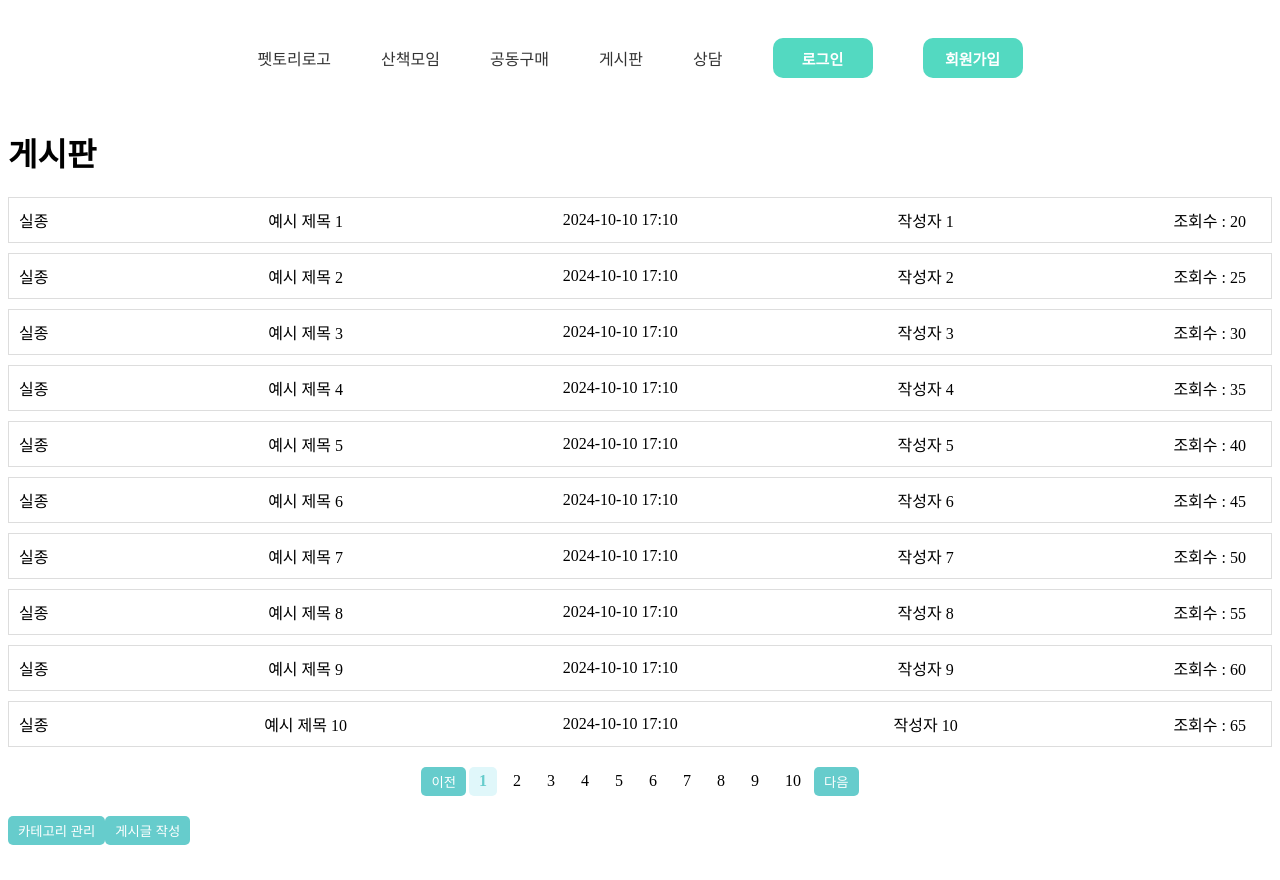
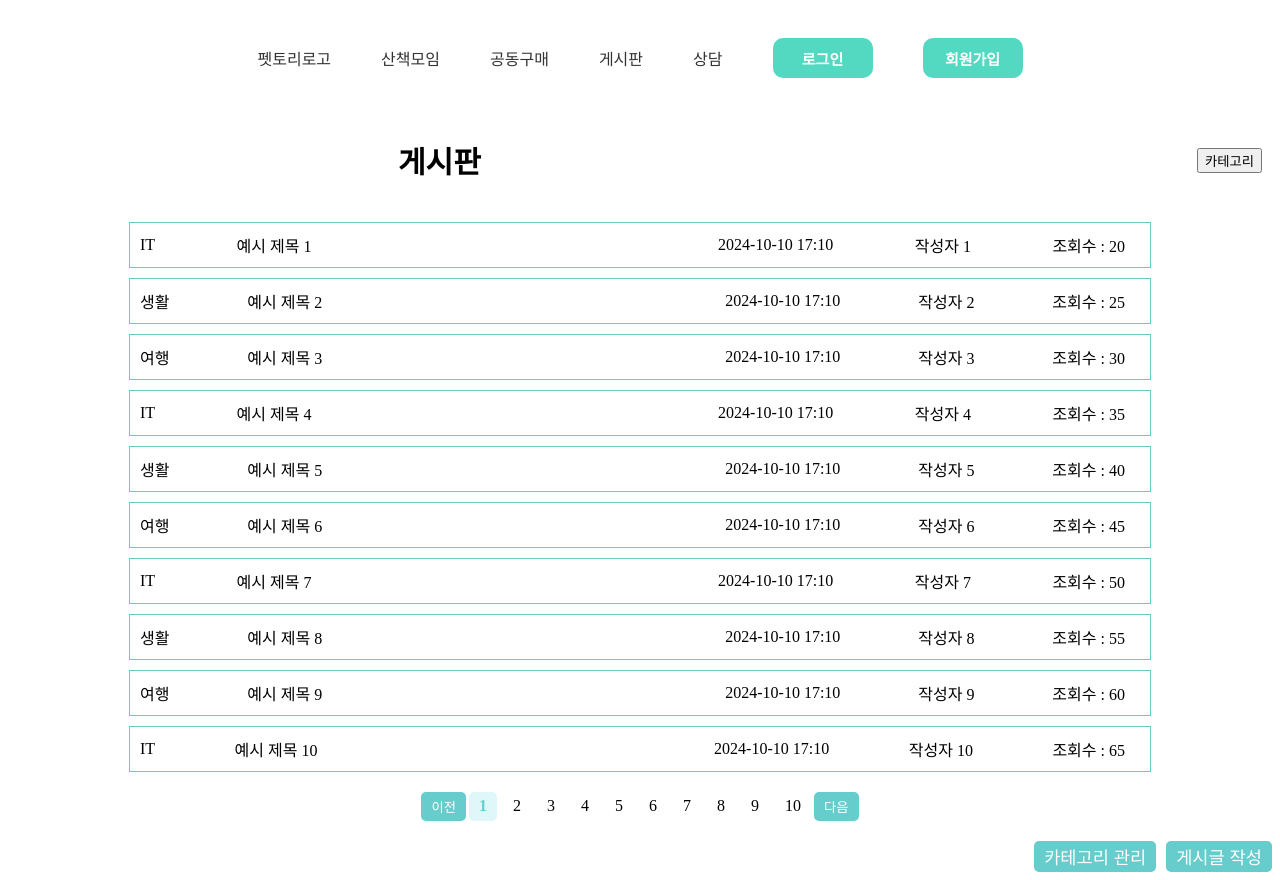
Before and after one commit to beyond-sw-camp/be10-3rd-Pettory-pettory, a Vue app in the folder board/: page /board in a window 1280 px wide. Before the commit the page ends 853 px from the top, so only its background shows below. Built offline with nearby package versions, Linux system fonts and the light colour scheme.

Commit message:
페이징 바 setup 함수 업데이트

```diff
--- a/board/src/board/components/BoardPagingBar.vue
+++ b/board/src/board/components/BoardPagingBar.vue
@@ -34,17 +34,24 @@ export default defineComponent({
       required: true
     }
   },
-  emits: ['goToPage', 'prevSet', 'nextSet'],
-  methods: {
-    goToPage(page: number) {
-      this.$emit('goToPage', page);
-    },
-    prevSet() {
-      this.$emit('prevSet');
-    },
-    nextSet() {
-      this.$emit('nextSet');
-    }
+  setup(props, { emit }) {
+    const goToPage = (page: number) => {
+      emit('goToPage', page);
+    };
+
+    const prevSet = () => {
+      emit('prevSet');
+    };
+
+    const nextSet = () => {
+      emit('nextSet');
+    };
+
+    return {
+      goToPage,
+      prevSet,
+      nextSet,
+    };
   }
 });
 </script>
--- a/board/src/board/components/BoardPost.vue
+++ b/board/src/board/components/BoardPost.vue
@@ -31,9 +31,11 @@ export default defineComponent({
 
 <style scoped>
 .post-item {
-  border: 1px solid #ddd;
+  border: 1px solid #66cccc;
   padding: 10px;
-  margin: 10px 0;
+  margin: 10px auto; /* 컴포넌트를 중앙에 정렬 (자동 여백) */
+  max-width: 1000px; /* 최대 너비 제한 */
+  width: 100%; /* 부모 요소의 100% 너비를 채움 */
   display: flex;
   justify-content: space-between;
   align-items: center;
@@ -42,4 +44,9 @@ export default defineComponent({
 .post-category, .post-title, .post-created-at, .post-author, .post-views {
   margin-right: 15px;
 }
+
+
+.post-title {
+  flex-basis: 40%; /* 제목은 더 넓게 */
+}
 </style>
--- a/board/src/board/view/Board.vue
+++ b/board/src/board/view/Board.vue
@@ -1,6 +1,21 @@
 <template>
   <div class="board-page">
-    <h1 class="board-title">게시판</h1>
+    <!-- 게시판 제목과 카테고리 버튼 -->
+    <div class="board-header">
+      <h1 class="board-title">{{ selectedCategory ? `${selectedCategory} 게시판` : "게시판" }}</h1>
+
+      <!-- 카테고리 버튼 -->
+      <div class="category-button" @mouseover="showCategories" @mouseleave="hideCategories">
+        <button>카테고리</button>
+
+        <!-- 카테고리 목록 -->
+        <ul v-if="isCategoryListVisible" class="category-list">
+          <li v-for="category in categories" :key="category" @click="filterByCategory(category)">
+            {{ category }}
+          </li>
+        </ul>
+      </div>
+    </div>
 
     <!-- 게시글 목록 -->
     <div class="board-list">
@@ -21,9 +36,9 @@
     <!-- 카테고리 관리 및 게시글 작성 버튼 -->
     <div class="board-actions">
       <RouterLink to="/board/category" active-class="active" replace>
-        <BoardButton>카테고리 관리</BoardButton>
+        <BoardButton :buttonStyle="{ padding: '3px 10px', fontSize: '1.1rem' }">카테고리 관리</BoardButton>
       </RouterLink>
-      <BoardButton @click="writePost">게시글 작성</BoardButton>
+      <BoardButton @click="writePost" :buttonStyle="{ padding: '3px 10px', fontSize: '1.1rem' }">게시글 작성</BoardButton>
     </div>
   </div>
 </template>
@@ -52,17 +67,29 @@ export default defineComponent({
   },
   setup() {
     const posts = ref<Post[]>(Array(120).fill().map((_, index) => ({
-      category: '실종',
+      category: ['IT', '생활', '여행'][index % 3], // 다양한 카테고리 적용
       title: `예시 제목 ${index + 1}`,
       createdAt: '2024-10-10 17:10',
       author: `작성자 ${index + 1}`,
       views: `조회수 : ${20 + index * 5}`
     })));
 
+    const categories = ref(['전체', 'IT', '생활', '여행']);  // 카테고리 목록
+    const selectedCategory = ref<string>('');  // 선택된 카테고리
+    const isCategoryListVisible = ref(false);  // 카테고리 목록 보이기/숨기기
+
+    // 카테고리에 따라 게시글 필터링
+    const filteredPosts = computed(() => {
+      if (!selectedCategory.value || selectedCategory.value === '전체') {
+        return posts.value;
+      }
+      return posts.value.filter(post => post.category === selectedCategory.value);
+    });
+
+    // 페이지네이션
     const currentPage = ref<number>(1);
     const postsPerPage = ref<number>(10);
-    const totalPages = computed(() => Math.ceil(posts.value.length / postsPerPage.value));
-
+    const totalPages = computed(() => Math.ceil(filteredPosts.value.length / postsPerPage.value));
     const startPage = ref<number>(1);
 
     const visiblePages = computed(() => {
@@ -76,7 +103,7 @@ export default defineComponent({
     const paginatedPosts = computed(() => {
       const start = (currentPage.value - 1) * postsPerPage.value;
       const end = start + postsPerPage.value;
-      return posts.value.slice(start, end);
+      return filteredPosts.value.slice(start, end);
     });
 
     const goToPage = (page: number) => {
@@ -99,12 +126,29 @@ export default defineComponent({
       }
     };
 
+    const filterByCategory = (category: string) => {
+      selectedCategory.value = category;
+      hideCategories();  // 카테고리 목록 숨기기
+    };
+
+    const showCategories = () => {
+      isCategoryListVisible.value = true;
+    };
+
+    const hideCategories = () => {
+      isCategoryListVisible.value = false;
+    };
+
     const writePost = () => {
       alert('게시글 작성 페이지로 이동');
     };
 
     return {
       posts,
+      categories,
+      selectedCategory,
+      filteredPosts,
+      isCategoryListVisible,
       currentPage,
       postsPerPage,
       totalPages,
@@ -114,8 +158,58 @@ export default defineComponent({
       goToPage,
       prevSet,
       nextSet,
+      filterByCategory,
+      showCategories,
+      hideCategories,
       writePost,
     };
   },
 });
 </script>
+
+<style scoped>
+.board-header {
+  display: flex;
+  align-items: center;
+  justify-content: space-between;
+  padding: 10px;
+}
+
+.board-title {
+  font-size: 30px;
+  font-weight: bold;
+  padding-left: 380px; /* 왼쪽으로부터 380px 이동 */
+}
+
+.category-button {
+  position: relative;
+}
+
+.category-list {
+  position: absolute;
+  top: 30px;
+  left: 0;
+  list-style: none;
+  padding: 0;
+  margin: 0;
+  background-color: #fff;
+  border: 1px solid #ddd;
+  border-radius: 5px;
+  box-shadow: 0 4px 6px rgba(0, 0, 0, 0.1);
+}
+
+.category-list li {
+  padding: 10px 20px;
+  cursor: pointer;
+}
+
+.category-list li:hover {
+  background-color: #f2f2f2;
+}
+
+.board-actions {
+  display: flex;
+  justify-content: flex-end; /* 버튼을 오른쪽에 정렬 */
+  gap: 10px; /* 버튼 사이에 간격 */
+}
+</style>
```
